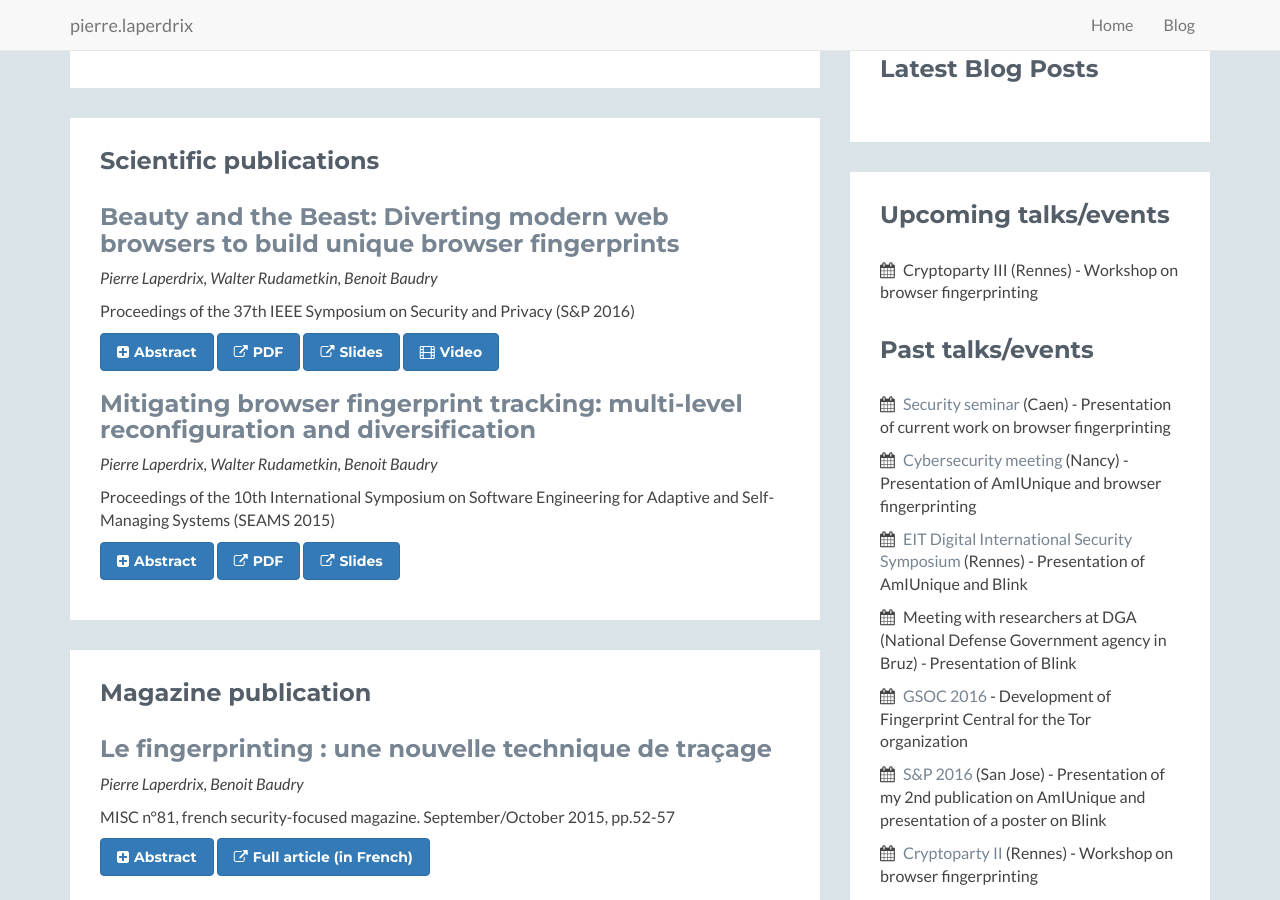
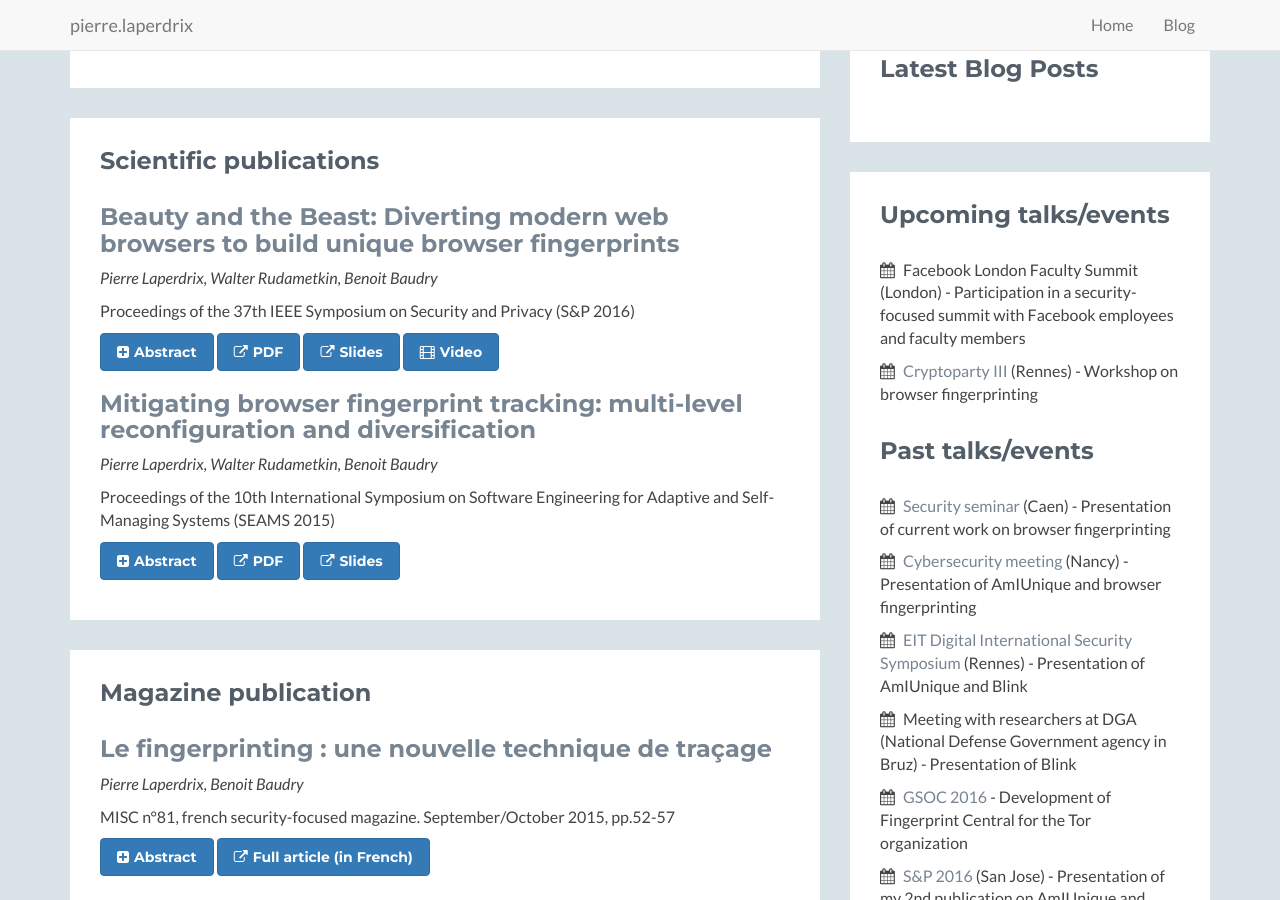
Before and after one commit to plaperdr/plaperdr.github.io, a Jekyll site: the page built from index.html, in a window 1280 px wide and 900 px high, scrolled down 517 px. Built offline with Jekyll 4.4.1, drawn with Linux system fonts in a browser that asks for light colours.

```diff
--- a/index.html
+++ b/index.html
@@ -439,7 +439,8 @@ layout: home
                     <h2 class="heading">Upcoming talks/events</h2>
                     <div class="content">
                         <ul class="list-unstyled">
-                            <li><i class="fa fa-calendar"></i> Cryptoparty III (Rennes) - Workshop on browser fingerprinting</li>
+                            <li><i class="fa fa-calendar"></i> Facebook London Faculty Summit (London) - Participation in a security-focused summit with Facebook employees and faculty members</li>
+                            <li><i class="fa fa-calendar"></i> <a href="https://biblio.insa-rennes.fr/crypto/">Cryptoparty III</a> (Rennes) - Workshop on browser fingerprinting</li>
                         </ul>
                     </div><!--//content-->
                     <br>
@@ -452,10 +453,10 @@ layout: home
                             <li><i class="fa fa-calendar"></i> Meeting with researchers at DGA (National Defense Government agency in Bruz) - Presentation of Blink</li>
                             <li><i class="fa fa-calendar"></i> <a href="https://summerofcode.withgoogle.com/archive/2016/projects/5915605559410688/">GSOC 2016</a> - Development of Fingerprint Central for the Tor organization</li>
 							<li><i class="fa fa-calendar"></i> <a href="http://www.ieee-security.org/TC/SP2016/">S&P 2016</a> (San Jose) - Presentation of my 2nd publication on AmIUnique and presentation of a poster on Blink</li>
-							<li><i class="fa fa-calendar"></i> <a href="http://biblio.insa-rennes.fr/crypto">Cryptoparty II</a> (Rennes) - Workshop on browser fingerprinting</li>
+							<li><i class="fa fa-calendar"></i> <a href="https://biblio.insa-rennes.fr/crypto/crypto2016">Cryptoparty II</a> (Rennes) - Workshop on browser fingerprinting</li>
 							<li><i class="fa fa-calendar"></i> <a href="https://po.irisa.fr/en/">Irisa Open House Day </a> (Rennes) - Presentation of AmIUnique and browser fingerprinting</li>
 							<li><i class="fa fa-calendar"></i> <a href="http://www.disim.univaq.it/seams2015/">SEAMS 2015</a> (Firenze) - Presentation of my 1st publication</li>
-							<li><i class="fa fa-calendar"></i> <a href="http://biblio.insa-rennes.fr/crypto">Cryptoparty</a> (Rennes) - Workshop on browser fingerprinting</li>
+							<li><i class="fa fa-calendar"></i> <a href="https://biblio.insa-rennes.fr/crypto/crypto2015">Cryptoparty</a> (Rennes) - Workshop on browser fingerprinting</li>
                             <li><i class="fa fa-calendar"></i> <a href="https://www.forum-fic.com/">FIC 2015</a> (Lille) - Presentation of Blink</li>
                             <li><i class="fa fa-calendar"></i> <a href="https://fossa.inria.fr/">fOSSa 2014</a> (Rennes) - Presentation of Blink</li>
                             <li><i class="fa fa-calendar"></i> <a href="http://www.openworldforum.paris/">OWF 2014</a> (Paris) - Presentation of Blink</li>
```
Also changed, not shown: _posts/2016-02-20-cryptoparty-II.md (+2 -2 lines), _posts/2017-02-06-cryptoparty-III.md (added, +10 -0 lines), blog/images/crypto3.jpg (added).
